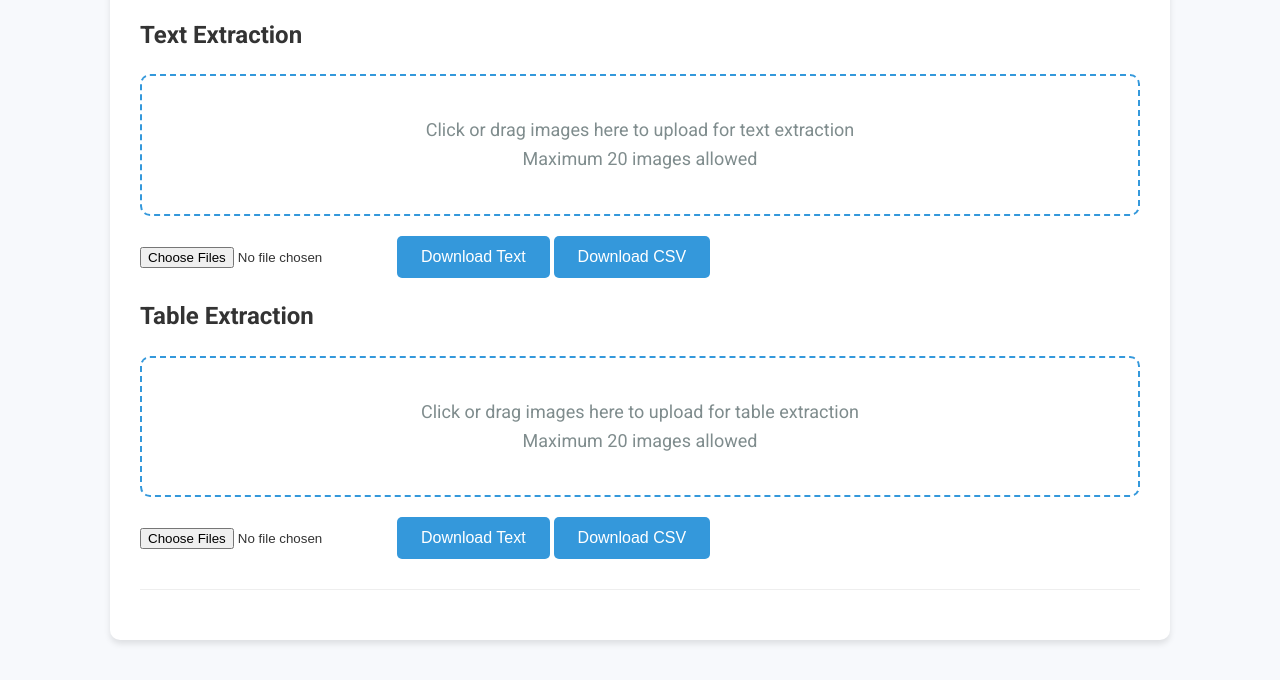
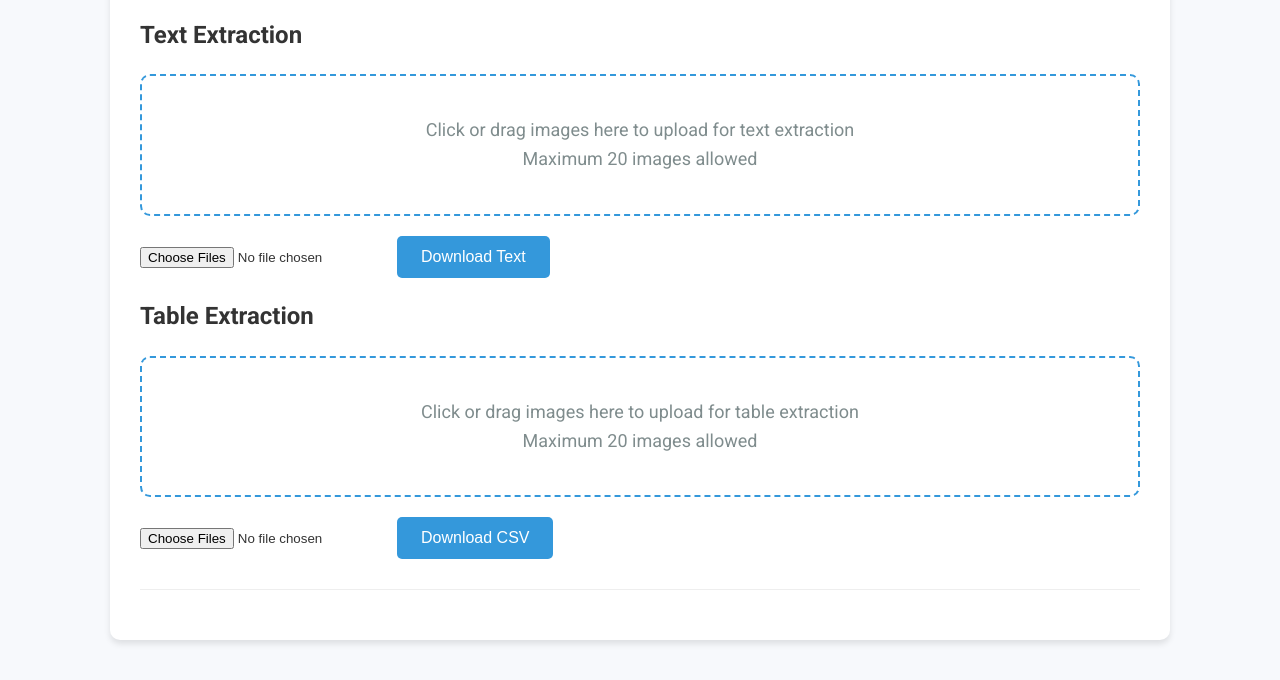
Before and after one commit to VinnuReddy18/textract-ocr, a website: page public/index.html in a window 1280 px wide. Shown: the part 157-837 px from the top of the page. Drawn offline with Linux system fonts and the light colour scheme.

Commit message:
buttons update

```diff
--- a/public/index.html
+++ b/public/index.html
@@ -154,7 +154,6 @@
             <form id="uploadFormText">
                 <input type="file" id="fileInputText" class="file-input" name="documents" multiple accept=".png,.jpg,.jpeg">
                 <button type="button" class="btn download-btn" data-format="txt">Download Text</button>
-                <button type="button" class="btn download-btn" data-format="csv">Download CSV</button>
             </form>
             <div id="imagePreviewText"></div>
         </div>
@@ -167,7 +166,6 @@
             </div>
             <form id="uploadFormTable">
                 <input type="file" id="fileInputTable" class="file-input" name="documents" multiple accept=".png,.jpg,.jpeg">
-                <button type="button" class="btn download-btn" data-format="txt">Download Text</button>
                 <button type="button" class="btn download-btn" data-format="csv">Download CSV</button>
             </form>
             <div id="imagePreviewTable"></div>
```
